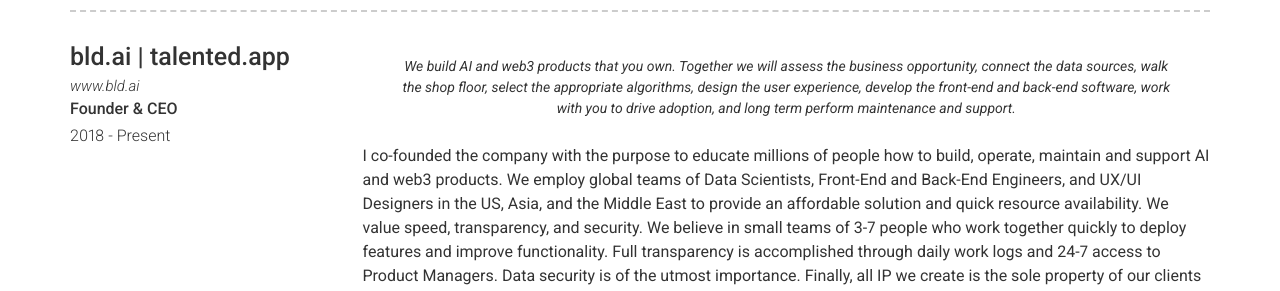
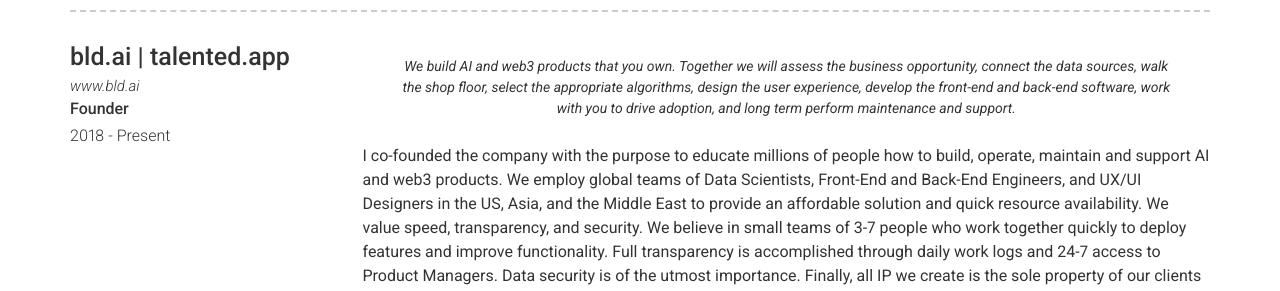
Before and after one commit to dannycastonguay/dannyresume, a Jekyll site: the page built from index.md, in a window 1280 px wide. Shown: the part 588-879 px from the top of the page. Built offline with Jekyll 4.4.1, drawn with Linux system fonts in a browser that asks for light colours.

Commit message:
Update experience.yml

```diff
--- a/_data/experience.yml
+++ b/_data/experience.yml
@@ -1,7 +1,7 @@
 - layout: left
   company: bld.ai | talented.app
   link: www.bld.ai
-  job_title: Founder & CEO
+  job_title: Founder
   dates: 2018 - Present
   quote: >
     We build AI and web3 products that you own. Together we will assess the business opportunity, connect the data sources, walk the shop floor, select the appropriate algorithms, design the user experience, develop the front-end and back-end software, work with you to drive adoption, and long term perform maintenance and support.
```
